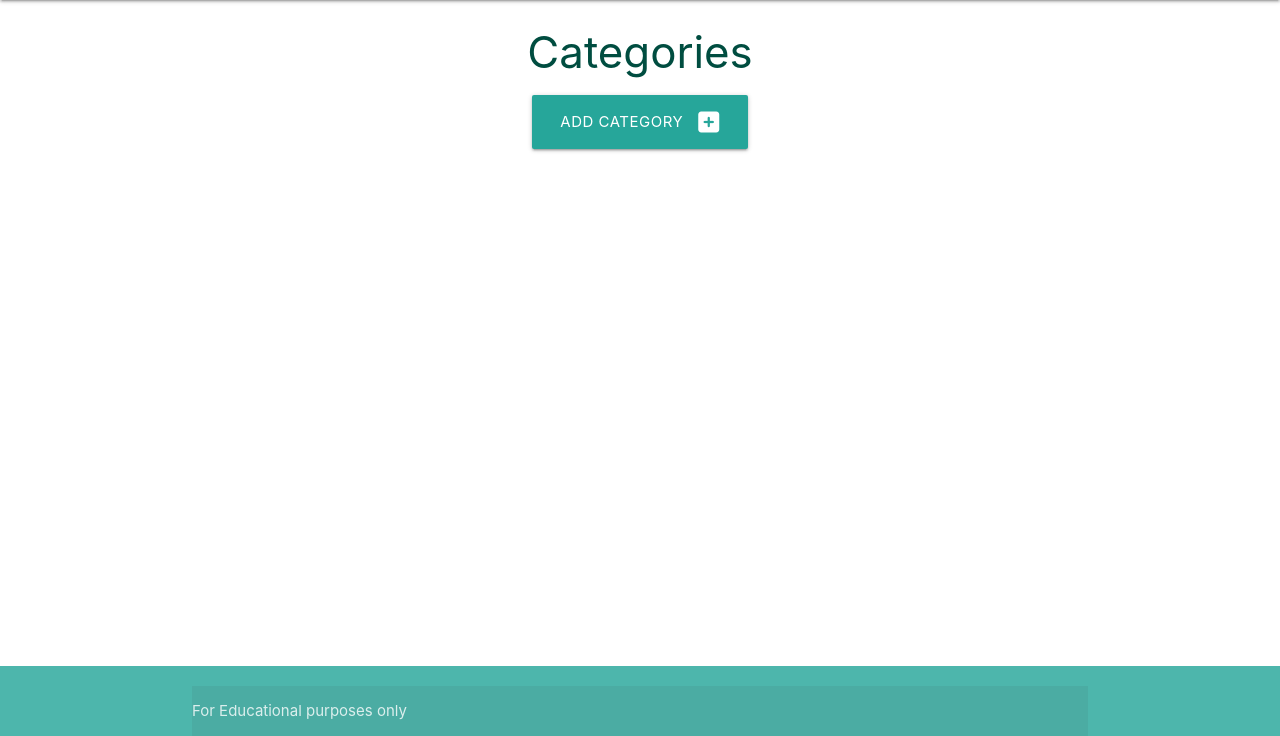
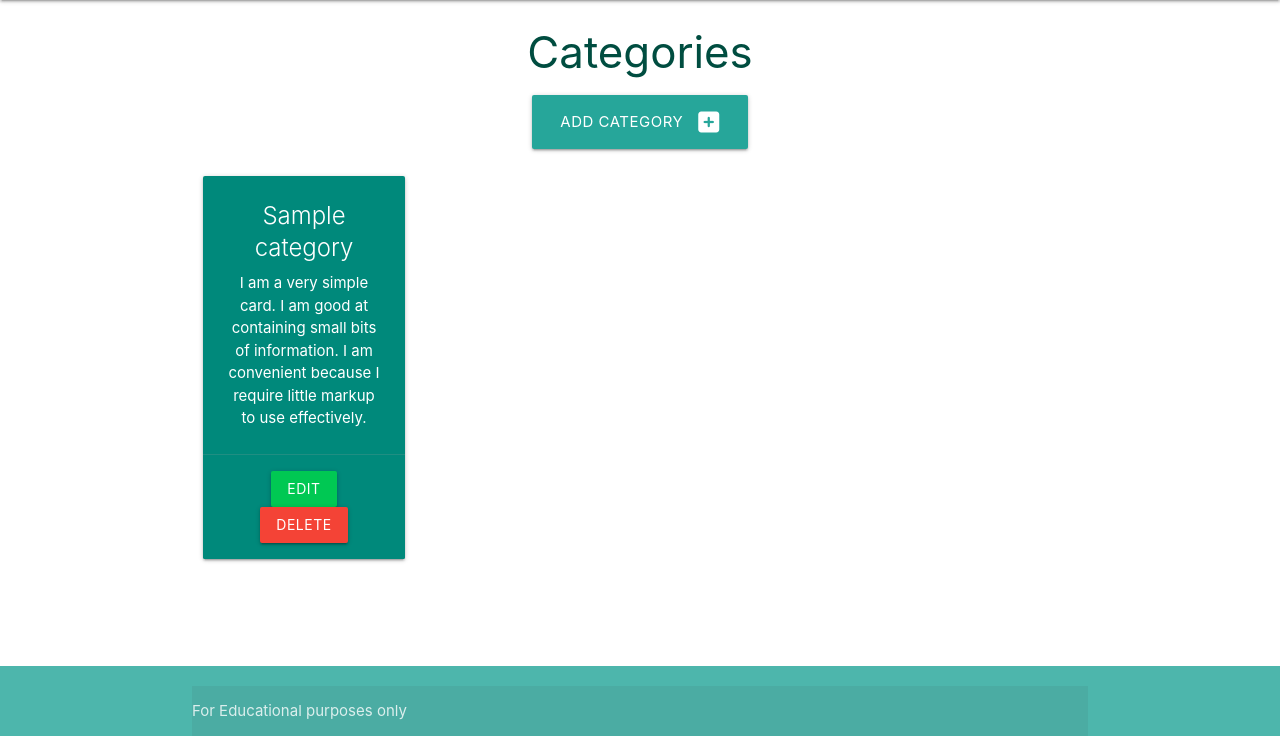
Before and after one commit to GJSayers/flask-sql-task-manager, a Flask app: page /categories in a window 1280 px wide. Shown: the part 64-800 px from the top of the page. Run offline with Flask 2, Linux system fonts and the light colour scheme; tables that the repository leaves empty hold one stand-in row (values such as "Sample post"); some libraries are stand-ins or nearby versions.

Commit message:
Add categories cards and render db query to template

```diff
--- a/taskmanager/routes.py
+++ b/taskmanager/routes.py
@@ -10,7 +10,8 @@ def home():
 
 @app.route("/categories")
 def categories():
-    return render_template("categories.html")
+    categories = Category.query.order_by(Category.category_name).all()
+    return render_template("categories.html", categories=categories)
 
 
 @app.route("/add_category", methods=["GET", "POST"])
--- a/taskmanager/templates/categories.html
+++ b/taskmanager/templates/categories.html
@@ -7,7 +7,25 @@
             Add Category <i class="fas fa-plus-square right"></i>
         </a>
     </div>
-
 </div>
 
+<div class="row">
+    {% for category in categories %}
+    <div class="col s12 m6 l3">
+      <div class="card teal darken-1 center-align">
+        <div class="card-content white-text">
+          <span class="card-title">{{ category.category_name }}</span>
+          <p>I am a very simple card. I am good at containing small bits of information.
+          I am convenient because I require little markup to use effectively.</p>
+        </div>
+        <div class="card-action">
+          <a href="#" class="btn green accent-4">Edit</a>
+          <a href="#" class="btn red">Delete</a>
+        </div>
+      </div>
+    </div>
+    {% endfor %}
+  </div>
+
+
 {% endblock %}
```
